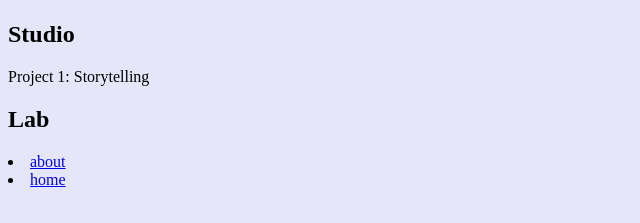
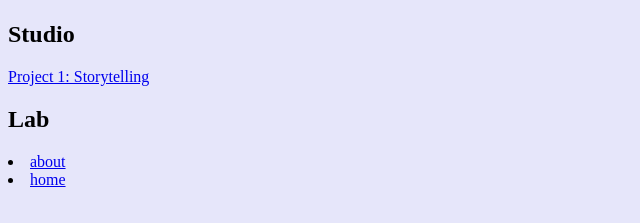
Before and after one commit to jeonm750/jeonm750.github.io, a plain HTML site: page homepage/Assignments.html in a window 1280 px wide. Shown: the part 59-282 px from the top of the page, without its empty margins (0-640 px from the left). Drawn offline with Linux system fonts and the light colour scheme.

Commit message:
Update Assignments.html

```diff
--- a/homepage/Assignments.html
+++ b/homepage/Assignments.html
@@ -9,7 +9,7 @@
 	<h1> Core Interaction 2021  </h1>
 	<section>
 		<h2> Studio </h2>
-		<p> Project 1: Storytelling </p>
+		<p> <a href="../storytelling/homepage.html">Project 1: Storytelling  </a> </p>
 	</section>
 	<section>
 		<h2> Lab </h2>
```
